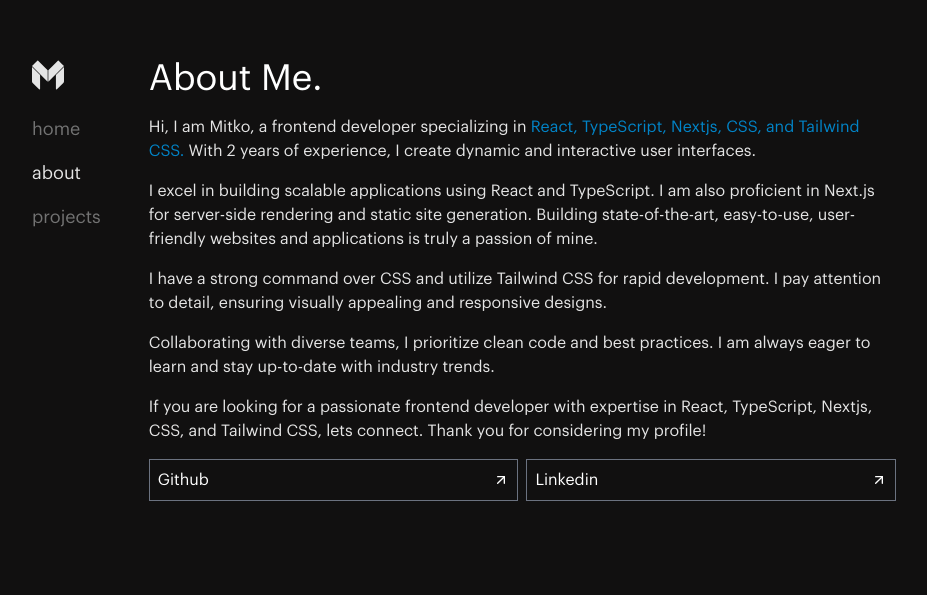
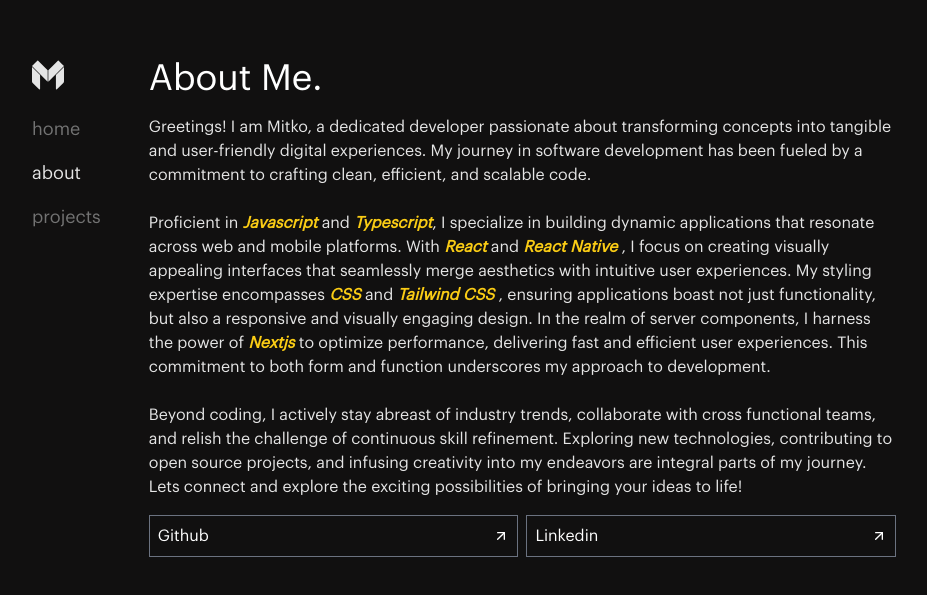
Before and after one commit to devemit/next13-mitko-portfolio, a Next.js app: page /about in a window 1280 px wide. Shown: the part 117-712 px from the top of the page, without its empty margins (176-1103 px from the left). Built offline with nearby package versions, Linux system fonts and the light colour scheme.

Commit message:
change: about section text

```diff
--- a/app/about/page.tsx
+++ b/app/about/page.tsx
@@ -5,34 +5,36 @@ export const metadata: Metadata = {
   title: 'About | Mitko',
   description: 'Generated by create next app',
 };
-
 const page = () => {
   return (
     <section>
       <h1 className='text-white text-4xl'>About Me.</h1>
-         <p className='text-[#E5E5E5] my-4 '>
-            Hi, I am Mitko, a frontend developer specializing in{' '}
-            <span className='text-sky-600'>React, TypeScript, Nextjs, CSS, and Tailwind CSS.</span>{' '}
-            With 2 years of experience, I create dynamic and interactive user interfaces.
-         </p>
-         <p className='text-[#E5E5E5] my-4'>
-            I excel in building scalable applications using React and TypeScript. I am also
-            proficient in Next.js for server-side rendering and static site generation. Building
-            state-of-the-art, easy-to-use, user-friendly websites and applications is truly a
-            passion of mine.
-         </p>
-         <p className='text-[#E5E5E5] my-4'>
-            I have a strong command over CSS and utilize Tailwind CSS for rapid development. I pay
-            attention to detail, ensuring visually appealing and responsive designs.
-         </p>
-         <p className='text-[#E5E5E5] my-4'>
-            Collaborating with diverse teams, I prioritize clean code and best practices. I am
-            always eager to learn and stay up-to-date with industry trends.
-         </p>
-         <p className='text-[#E5E5E5] my-4'>
-            If you are looking for a passionate frontend developer with expertise in React,
-            TypeScript, Nextjs, CSS, and Tailwind CSS, lets connect. Thank you for considering my
-            profile!
+      <p className='my-4 text-[#E5E5E5]'>
+        Greetings! I am Mitko, a dedicated developer passionate about transforming concepts into
+        tangible and user-friendly digital experiences. My journey in software development has been
+        fueled by a commitment to crafting clean, efficient, and scalable code.
+        <br />
+        <br /> Proficient in
+        <span className='text-yellow-400 font-semibold italic'> Javascript</span> and{' '}
+        <span className='text-yellow-400 font-semibold italic'> Typescript</span>, I specialize in
+        building dynamic applications that resonate across web and mobile platforms. With{' '}
+        <span className='text-yellow-400 font-semibold italic'> React</span> and{' '}
+        <span className='text-yellow-400 font-semibold italic'> React Native </span>, I focus on
+        creating visually appealing interfaces that seamlessly merge aesthetics with intuitive user
+        experiences. My styling expertise encompasses{' '}
+        <span className='text-yellow-400 font-semibold italic'> CSS </span> and{' '}
+        <span className='text-yellow-400 font-semibold italic'> Tailwind CSS </span>, ensuring
+        applications boast not just functionality, but also a responsive and visually engaging
+        design. In the realm of server components, I harness the power of{' '}
+        <span className='text-yellow-400 font-semibold italic'> Nextjs </span>
+        to optimize performance, delivering fast and efficient user experiences. This commitment to
+        both form and function underscores my approach to development.
+        <br />
+        <br /> Beyond coding, I actively stay abreast of industry trends, collaborate with cross
+        functional teams, and relish the challenge of continuous skill refinement. Exploring new
+        technologies, contributing to open source projects, and infusing creativity into my
+        endeavors are integral parts of my journey. Lets connect and explore the exciting
+        possibilities of bringing your ideas to life!
       </p>
       <div className='flex gap-2'>
         <ButtonLink label={'Github'} href={'https://github.com/devemit'} />
```
Also changed, not shown: app/page.tsx (indentation only), components/Navbar.tsx (indentation only), components/ProjectCard.tsx (indentation only). Lines whose indentation alone changed are shown as unchanged.
